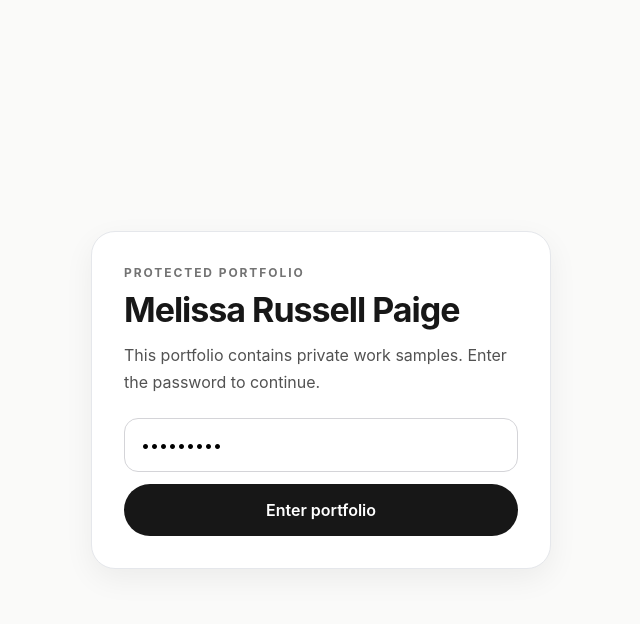
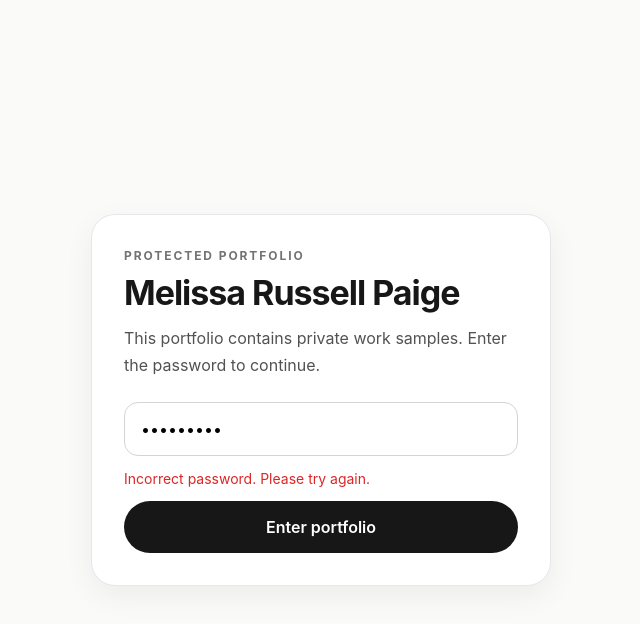
Before and after one commit to mrussellpaige/portfolio, a React (Vite) app: page / in a window 1280 px wide. Both pictures are taken after typing "Sample123" into the empty fields and a click on the button "Enter portfolio". Shown: the top 624 px of the page, without its empty margins (319-959 px from the left). Built offline with nearby package versions, Linux system fonts and the light colour scheme.

Commit message:
updated with error message and save word

```diff
--- a/src/App.tsx
+++ b/src/App.tsx
@@ -1,4 +1,4 @@
-import { useState } from "react";
+import { useState, useEffect } from "react";
 
 type Page =
   | "home"
@@ -68,11 +68,23 @@ export default function App() {
   const [page, setPage] = useState<Page>("home");
   const [password, setPassword] = useState("");
   const [authenticated, setAuthenticated] = useState(false);
+  const [error, setError] = useState(false);
+
+  useEffect(() => {
+    const saved = localStorage.getItem("portfolio_auth");
+    if (saved === "true") {
+      setAuthenticated(true);
+    }
+  }, []);
 
   const handleUnlock = (e: React.FormEvent) => {
     e.preventDefault();
     if (password === "research2026") {
       setAuthenticated(true);
+      setError(false);
+      localStorage.setItem("portfolio_auth", "true");
+    } else {
+      setError(true);
     }
   };
 
@@ -360,8 +372,18 @@ export default function App() {
               type="password"
               placeholder="Enter password"
               value={password}
-              onChange={(e) => setPassword(e.target.value)}
+              onChange={(e) => {
+                setPassword(e.target.value);
+                setError(false);
+              }}
             />
+
+            {error && (
+              <div style={{ color: "#dc2626", fontSize: "14px" }}>
+                Incorrect password. Please try again.
+              </div>
+            )}
+
             <button className="unlockButton" type="submit">
               Enter portfolio
             </button>
@@ -457,5 +479,4 @@ export default function App() {
       {page === "case-study-3" && renderCaseStudy3()}
     </div>
   );
-
 }
```
